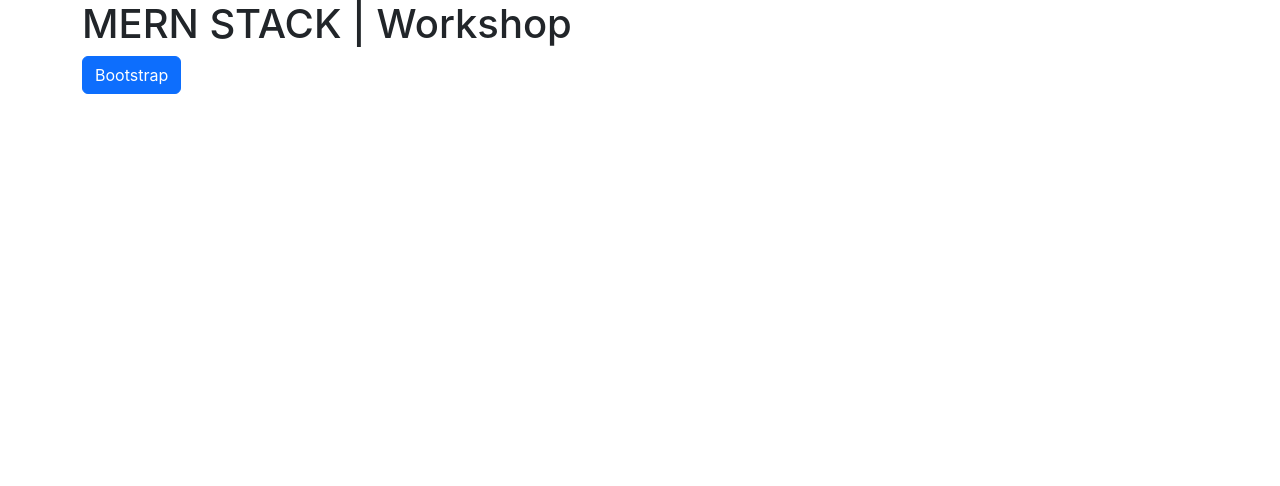
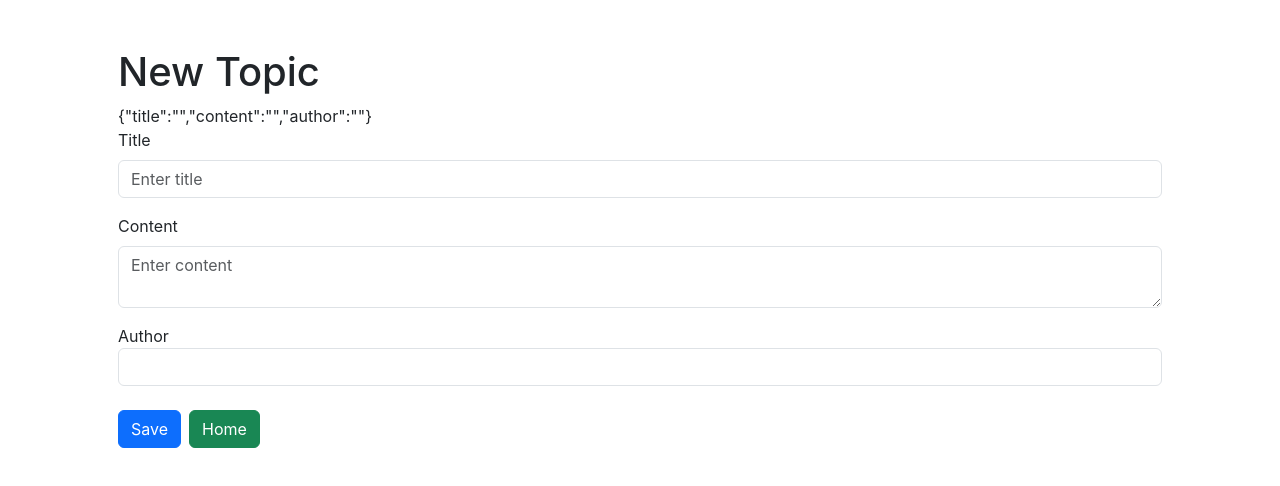
Before and after one commit to PeerapatAtta/React_MERN_Auth-CRUD, a React (Create React App) app in the folder client/: page /create in a window 1280 px wide. Shown: the top 486 px of the page. Built offline with nearby package versions, Linux system fonts and the light colour scheme.

Commit message:
18-19 form and state

```diff
--- a/client/package.json
+++ b/client/package.json
@@ -9,6 +9,7 @@
     "@testing-library/user-event": "^13.5.0",
     "react": "^19.1.0",
     "react-dom": "^19.1.0",
+    "react-router-dom": "^7.6.0",
     "react-scripts": "5.0.1",
     "web-vitals": "^2.1.4"
   },
--- a/client/src/App.js
+++ b/client/src/App.js
@@ -1,9 +1,9 @@
 
 function App() {
   return (
-    <div className="container">
+    <div className="container p-5">
       <h1>MERN STACK | Workshop</h1>
-      <button className="btn btn-primary">Bootstrap</button>
+      <a className="btn btn-primary" href="/create">New Topic</a>
     </div>
   );
 }
--- /dev/null
+++ b/client/src/MyRoute.js
@@ -0,0 +1,16 @@
+import { BrowserRouter, Routes, Route } from 'react-router-dom';
+import App from './App';
+import FormComponent from './components/FormComponent';
+
+const MyRoute = () => {
+    return (
+        <BrowserRouter>
+            <Routes>
+                <Route path="/" element={<App />} />
+                <Route path="/create" element={<FormComponent />} />
+            </Routes>
+        </BrowserRouter>
+    );
+}
+
+export default MyRoute;
--- /dev/null
+++ b/client/src/components/FormComponent.js
@@ -0,0 +1,37 @@
+import { useState } from "react";
+
+const FormComponent = () => {
+    const [state, setState] = useState({
+        title: "",
+        content: "",
+        author: ""
+    });
+    const { title, content, author } = state;
+
+    return (
+        <div className="container p-5">
+            <h1>New Topic</h1>
+            {JSON.stringify(state)}
+            <br />
+            <form >
+                <div className="form-group">
+                    <label className="form-label">Title</label>
+                    <input type="text" className="form-control" placeholder="Enter title" value={title}/>
+                </div>
+                <div className="form-group mt-3">
+                    <label className="form-label">Content</label>
+                    <textarea className="form-control" value={content} placeholder="Enter content"></textarea>
+                </div>
+                <div className="form-group mt-3">
+                    <label>Author</label>
+                    <input type="text" className="form-control" value={author} />
+                </div>
+                <br />
+                <input type="submit" value="Save" className="btn btn-primary" />
+                <a href="/" className="btn btn-success ms-2">Home</a>
+            </form>
+        </div>
+    );
+};
+
+export default FormComponent;
--- a/client/src/index.js
+++ b/client/src/index.js
@@ -1,13 +1,13 @@
 import React from 'react';
 import ReactDOM from 'react-dom/client';
 import './index.css';
-import App from './App';
 import reportWebVitals from './reportWebVitals';
+import MyRoute from './MyRoute';
 
 const root = ReactDOM.createRoot(document.getElementById('root'));
 root.render(
   <React.StrictMode>
-    <App />
+    <MyRoute />
   </React.StrictMode>
 );
 
```
Also changed, not shown: 1 other file (tests, documents, lock files or other folders).
